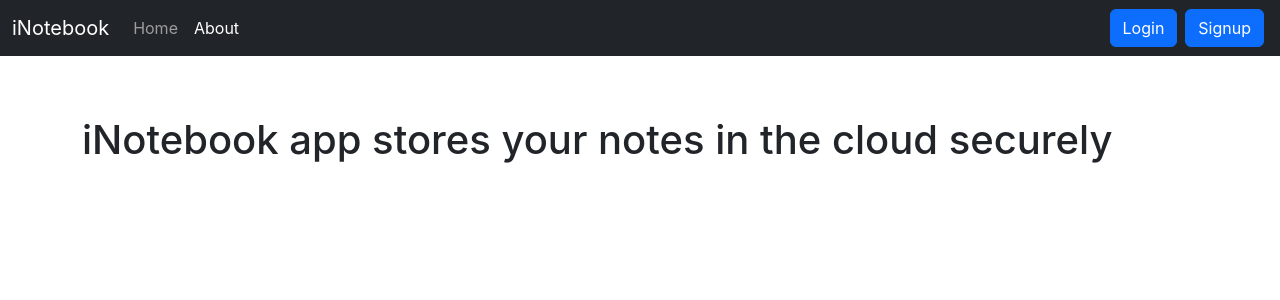
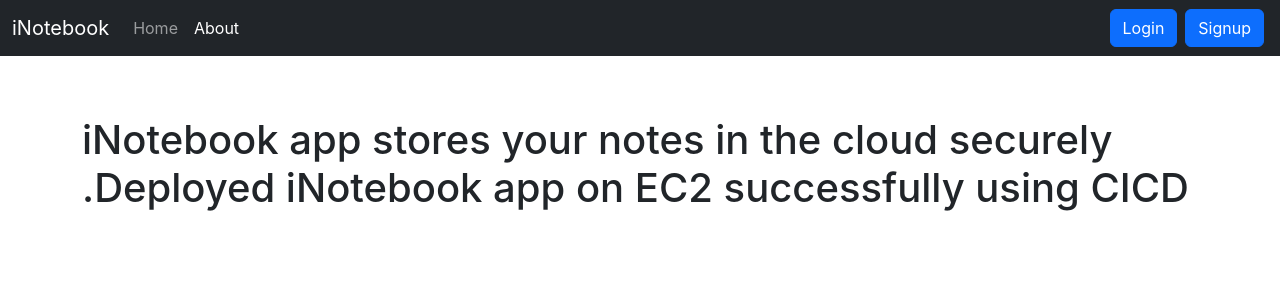
Before and after one commit to Experimentwithweb/iNotebook-Deployment-On-AWS-EC2-Using-CICD, a React (Create React App) app: page /about in a window 1280 px wide. Shown: the top 300 px of the page. Built offline with nearby package versions, Linux system fonts and the light colour scheme.

Commit message:
Successful establishment of CICD for iNotebook app frontend

```diff
--- a/src/components/About.js
+++ b/src/components/About.js
@@ -8,7 +8,7 @@ const About = () => {
 
   return (  //render method of about component
     <div>
-     <h1> iNotebook app stores your notes in the cloud securely </h1>
+     <h1> iNotebook app stores your notes in the cloud securely .Deployed iNotebook app on EC2 successfully using CICD</h1>
     </div>
   )
 }
```
